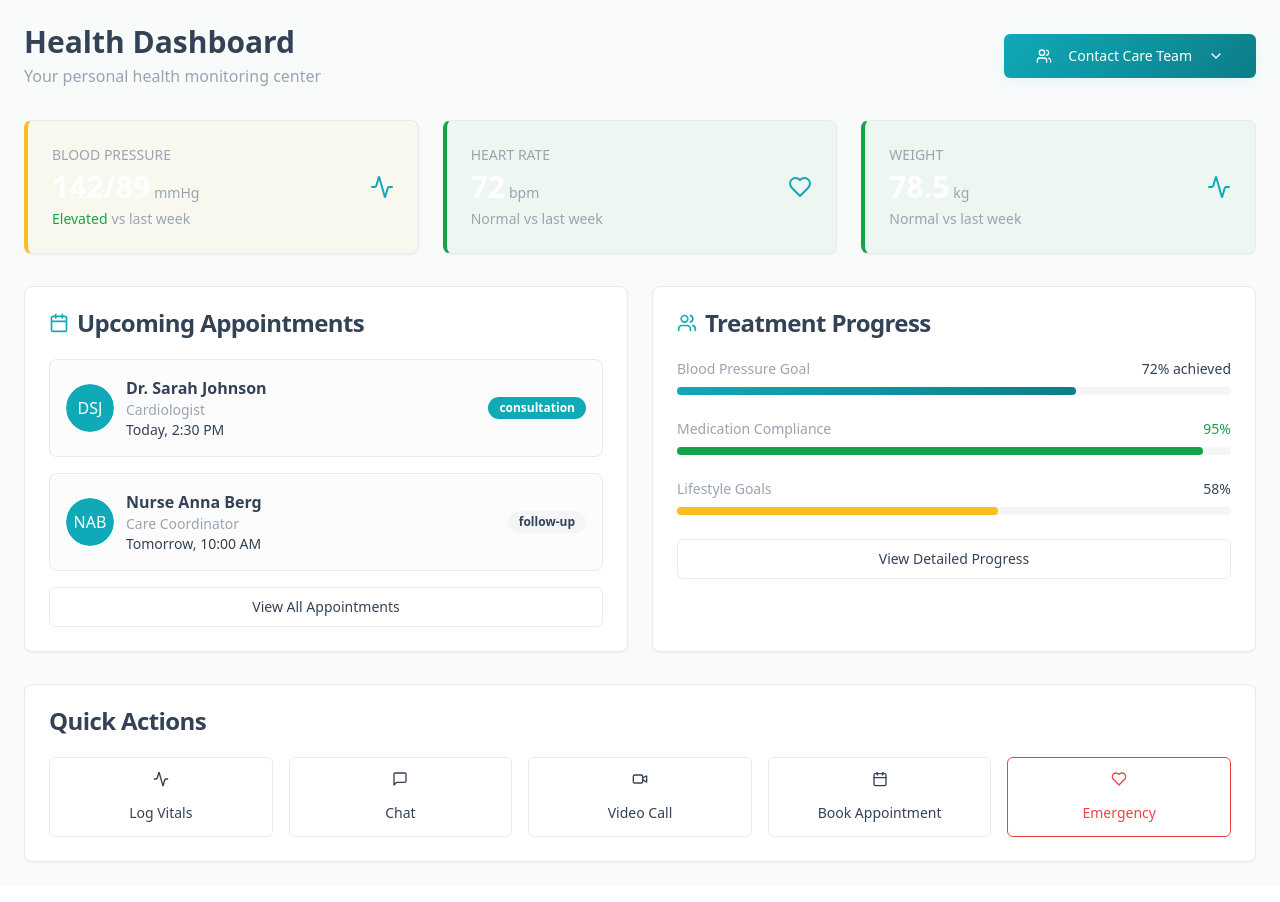
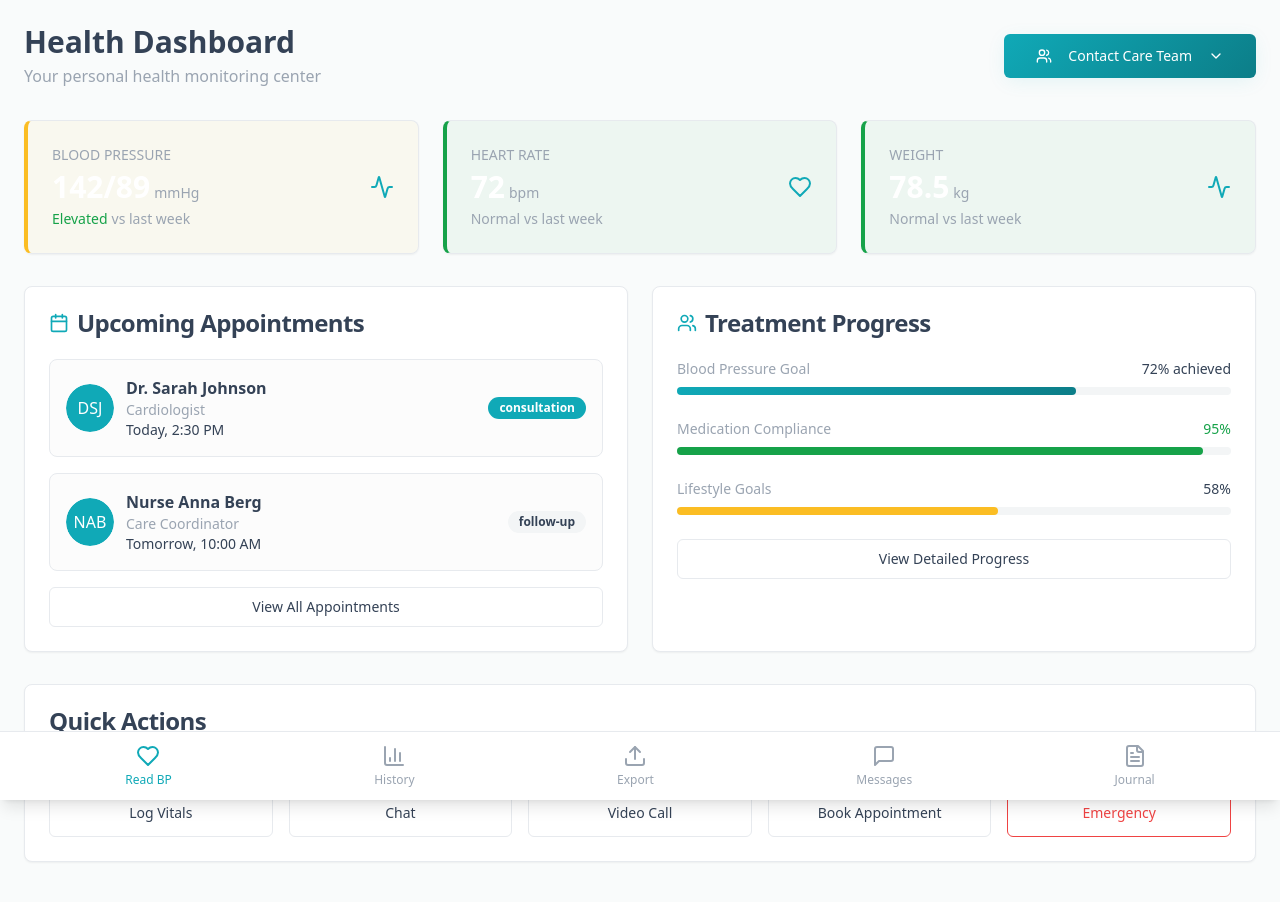
Before and after one commit to Ivge84/spark-clone-aide, a React (Vite) app: page / in a window 1280 px wide. Shown: the top 902 px of the page. Built offline with nearby package versions, Linux system fonts and the light colour scheme; the HTML template or start-up script is replaced by a standard one.

Commit message:
Add bottom navigation bar

```diff
--- a/src/components/medical-dashboard.tsx
+++ b/src/components/medical-dashboard.tsx
@@ -1,4 +1,4 @@
-import { Activity, Heart, Thermometer, Users, Calendar, MessageSquare, Video, Phone, ChevronDown } from "lucide-react";
+import { Activity, Heart, Thermometer, Users, Calendar, MessageSquare, Video, Phone, ChevronDown, BarChart3, Upload, FileText } from "lucide-react";
 import { Card, CardContent, CardHeader, CardTitle } from "@/components/ui/card";
 import { Button } from "@/components/ui/button";
 import { Avatar, AvatarFallback, AvatarImage } from "@/components/ui/avatar";
@@ -99,8 +99,8 @@ export function MedicalDashboard() {
   };
 
   return (
-    <div className="min-h-screen bg-medical p-6 animate-fade-in">
-      <div className="mx-auto max-w-7xl space-y-8">
+    <div className="min-h-screen bg-medical pb-24 animate-fade-in">
+      <div className="mx-auto max-w-7xl space-y-8 p-6">
 
         {/* Header */}
         <div className="flex items-center justify-between">
@@ -277,6 +277,34 @@ export function MedicalDashboard() {
         </Card>
 
       </div>
+
+      {/* Bottom Navigation */}
+      <div className="fixed bottom-0 left-0 right-0 bg-card border-t border-border shadow-lg animate-slide-up">
+        <div className="mx-auto max-w-7xl px-6">
+          <div className="flex items-center justify-around py-3">
+            <button className="flex flex-col items-center space-y-1 text-primary hover:text-primary/80 transition-colors">
+              <Heart className="h-6 w-6" />
+              <span className="text-xs font-medium">Read BP</span>
+            </button>
+            <button className="flex flex-col items-center space-y-1 text-muted-foreground hover:text-foreground transition-colors">
+              <BarChart3 className="h-6 w-6" />
+              <span className="text-xs font-medium">History</span>
+            </button>
+            <button className="flex flex-col items-center space-y-1 text-muted-foreground hover:text-foreground transition-colors">
+              <Upload className="h-6 w-6" />
+              <span className="text-xs font-medium">Export</span>
+            </button>
+            <button className="flex flex-col items-center space-y-1 text-muted-foreground hover:text-foreground transition-colors">
+              <MessageSquare className="h-6 w-6" />
+              <span className="text-xs font-medium">Messages</span>
+            </button>
+            <button className="flex flex-col items-center space-y-1 text-muted-foreground hover:text-foreground transition-colors">
+              <FileText className="h-6 w-6" />
+              <span className="text-xs font-medium">Journal</span>
+            </button>
+          </div>
+        </div>
+      </div>
     </div>
   );
 }
```
